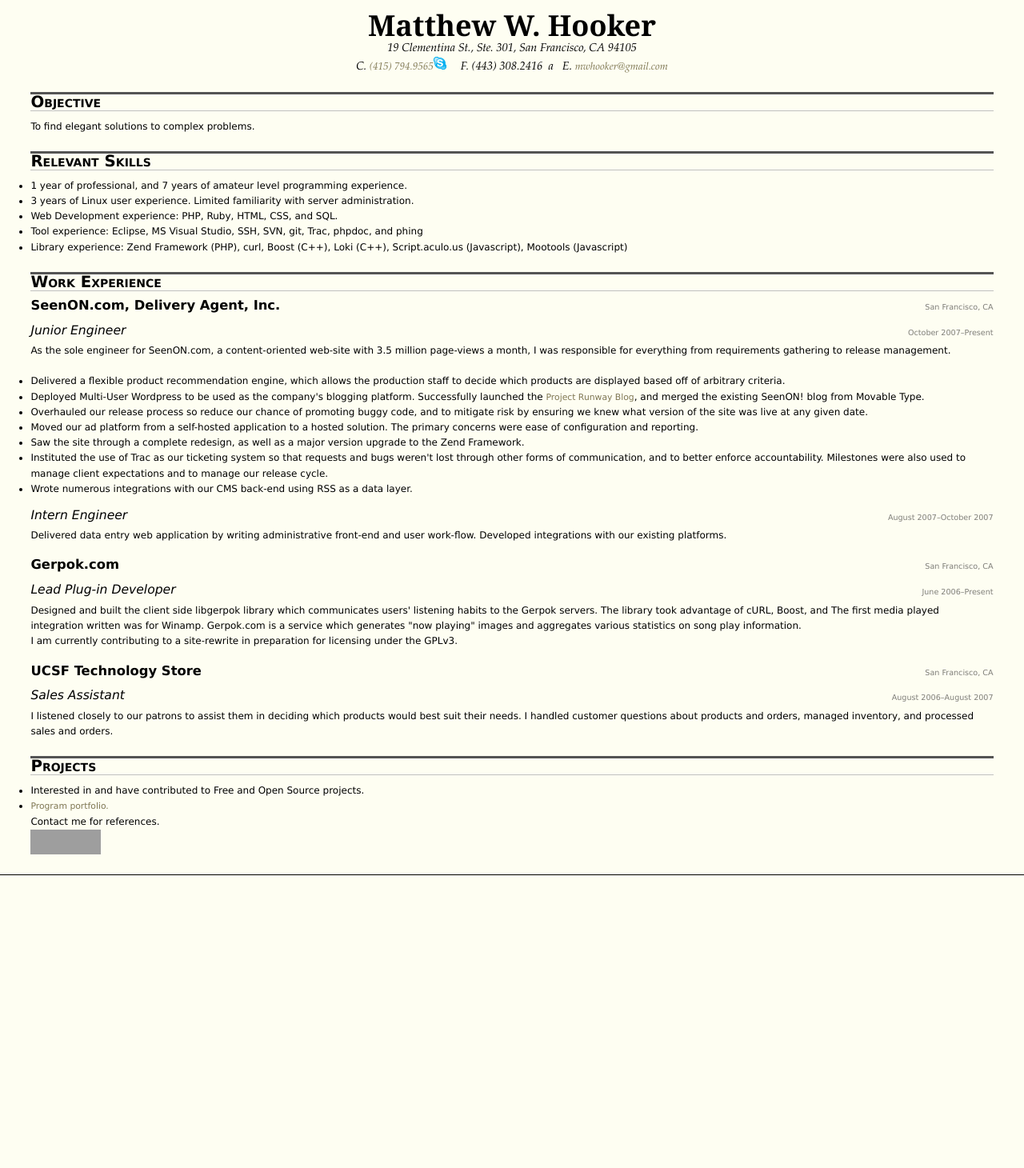
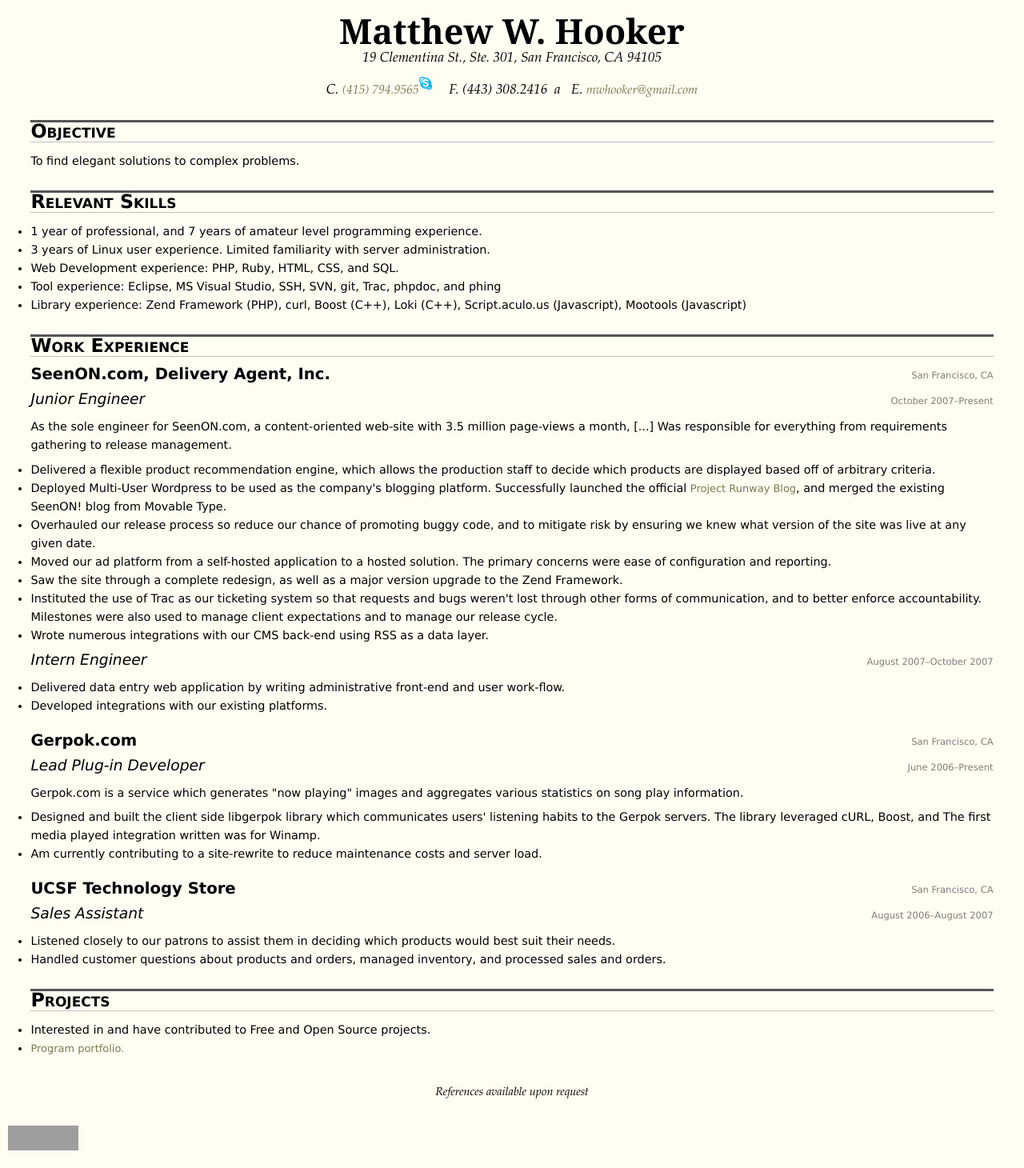
Before and after one commit to mwhooker/mwhooker.net, a PHP site: page /resume.html in a window 1280 px wide. Shown: the whole page at 80% size. Before the commit the page ends 1094 px from the top, so only its background shows below. Run offline with PHP 8.4, Linux system fonts and the light colour scheme; some libraries are stand-ins or nearby versions; grey boxes are pictures that could not be loaded.

Commit message:
layout design work

```diff
--- a/resume.html
+++ b/resume.html
@@ -21,10 +21,12 @@
 
 
 <script type="text/javascript">
+//<!--
 window.addEvent('domready', function() {
 	var skypeJS = Asset.javascript(
 		'http://download.skype.com/share/skypebuttons/js/skypeCheck.js');
 	});
+//-->
 </script>
 
 <link rel="stylesheet" type="text/css" href="/styles/layout.css"
@@ -80,7 +82,7 @@ media="all" /> -->
 		<li>Library experience: Zend Framework (PHP), curl, Boost (C++), Loki (C++),
 		Script.aculo.us (Javascript), Mootools (Javascript)</li>
 		</ul>
-		</div>
+		</div> <!-- item -->
 
 		<div class="item">
 		<h2>Work Experience</h2>
@@ -95,42 +97,56 @@ media="all" /> -->
 		<div class="jobdetails">
 		<span class=" job_meta">October 2007–Present</span>
 		<h4>Junior Engineer</h4>
-			</div>
-			<div class="roledesc " id="roledesc-da">
-			<p>
-			As the sole engineer for SeenON.com, a content-oriented web-site with 3.5 million page-views a month,
-			I was responsible for everything from requirements gathering to release management.
+		</div> <!-- jobdetails -->
+		<div class="roledesc" id="roledesc-da">
+		<p class="x">
+			As the sole engineer for SeenON.com, a content-oriented web-site with 3.5 million
+			page-views a month, [...]
+			Was responsible for everything from requirements gathering to release management.
 		</p>
-			<!-- <li>I designed a robust and flexible architecture for
+		<!-- <li>Designed a robust and flexible architecture for
 		modules based off of requirements from our marketing team.</li> -->
 		<ul>
-			<li>Delivered a flexible product recommendation engine, which allows the production staff to
-			decide which products are displayed based off of arbitrary criteria.</li>
-			<li>Deployed Multi-User Wordpress to be used as the company's blogging platform. Successfully
-			launched the <a href="http://projectrunway.blog.seenon.com">Project Runway Blog</a>,
-			and merged the existing SeenON! blog from Movable Type.</li>
-			<li>Overhauled our release process so reduce our chance of promoting buggy code, and to mitigate risk by
-			ensuring we knew what version of the site was live at any given date.</li>
-			<li>Moved our ad platform from a self-hosted application to a hosted solution. The primary
-			concerns were ease of configuration and reporting.</li>
-			<li>Saw the site through a complete redesign, as well as a major version upgrade to the Zend Framework.</li>
-			<li>Instituted the use of Trac as our ticketing system so that requests and bugs weren't lost
-			through other forms of communication, and to better enforce accountability. Milestones were also
-			used to manage client expectations and to manage our release cycle.</li>
+		<li>Delivered a flexible product recommendation engine, which allows the
+			production staff to decide which products are displayed based off
+			of arbitrary criteria.</li>
+		<li>Deployed Multi-User Wordpress to be used as the company's blogging platform.
+			Successfully launched the official <a rel="nofollow" target="_none" href="http://projectrunway.blog.seenon.com">
+			Project Runway Blog</a>, and merged the existing SeenON! blog
+			from Movable Type.</li>
+		<li>Overhauled our release process so reduce our chance of promoting buggy code,
+			and to mitigate risk by ensuring we knew what version of the site was live at
+			any given date.</li>
+		<li>Moved our ad platform from a self-hosted application to a hosted solution.
+			The primary concerns were ease of configuration and reporting.</li>
+		<li>Saw the site through a complete redesign, as well as a major version upgrade
+			to the Zend Framework.</li>
+		<li>Instituted the use of Trac as our ticketing system so that
+			requests and bugs weren't lost through other forms of communication,
+			and to better enforce accountability. Milestones were also used to
+			manage client expectations and to manage our release cycle.</li>
 		<li>Wrote numerous integrations with our CMS back-end using RSS as a data layer.</li>
 		</ul>
-			</div>
+		</div> <!-- roledesc -->
 
 		<div class="jobdetails">
 		<span class=" job_meta">August 2007–October 2007 </span>
 		<h4>Intern Engineer</h4>
+		</div>
+		<div class="roledesc " id="roledesc-da-intern">
+		<ul>
+		<li>
+			Delivered data entry web application by writing administrative
+			front-end and user work-flow.
+		</li>
+		<li>
+			Developed integrations with our existing platforms.
+		</li>
+		</ul>
+		</div> <!-- roledesc -->
+		</div> <!-- jobdetails -->
+		</div> <!-- roles -->
 
-			</div>
-			<p class="roledesc " id="roledesc-da-intern">
-			Delivered data entry web application by writing administrative front-end and user work-flow.
-			Developed integrations with our existing platforms.</p>
-			</div>
-			</div>
 
 		<div class="jobitem">
 		<a name="gerpok"></a>
@@ -141,18 +157,27 @@ media="all" /> -->
 		<div class="jobdetails">
 		<span class=" job_meta">June 2006–Present</span>
 		<h4>Lead Plug-in Developer</h4>
-			</div>
+		</div> <!-- jobdetails -->
 
-			<p class="roledesc " id="roledesc-gerpok">
-			Designed and built the client side libgerpok library which communicates users' listening
-			habits to the Gerpok servers. The library took advantage of cURL, Boost, and
-			The first media played integration written was for Winamp.
+		<div class="roledesc " id="roledesc-gerpok">
+		<p>
 			Gerpok.com is a service which generates "now playing" images and
-			aggregates various statistics on song play information.<br />
-			I am currently contributing to a site-rewrite in preparation for
-			licensing under the GPLv3.</p>
-			</div>
-			</div>
+			aggregates various statistics on song play information.
+		</p>
+		<ul>
+		<li>
+			Designed and built the client side libgerpok library which communicates users'
+			listening habits to the Gerpok servers. The library leveraged
+			cURL, Boost, and The first media played integration written was for Winamp.
+		</li>
+		<li>
+			Am currently contributing to a site-rewrite to reduce maintenance
+			costs and server load.
+		</li>
+		</ul>
+		</div> <!-- roledesc -->
+		</div> <!-- roles -->
+		</div> <!-- jobitem -->
 
 
 		<div class="jobitem">
@@ -164,16 +189,20 @@ media="all" /> -->
 		<div class="jobdetails">
 		<span class=" job_meta">August 2006–August 2007</span>
 		<h4>Sales Assistant</h4>
-			</div>
+		</div> <!-- jobdetails -->
 
-			<p class="roledesc " id="roledesc-ucsf">
-			I listened closely to our patrons to assist them in deciding which products would best suit their needs.
-			I handled customer questions about products and orders, managed
-			inventory, and processed sales and orders.</p>
-			</div>
-			</div>
+		<div  class="roledesc " id="roledesc-ucsf">
+		<ul>
+		<li>Listened closely to our patrons to assist them in deciding which
+		products would best suit their needs.</li>
+		<li>Handled customer questions about products and orders, managed
+		inventory, and processed sales and orders.</li>
+		</ul>
+		</div> <!-- roledesc -->
+		</div> <!-- roles -->
+		</div> <!-- jobitem -->
 
-		</div>
+		</div> <!-- item -->
 
 		<div class="noprint item">
 		<h2>Projects</h2>
@@ -184,10 +213,13 @@ media="all" /> -->
 
 		<li><a href="portfolio.html">Program portfolio.</a></li>
 		</ul>
-
-		Contact me for references.
+		</div> <!-- item/noprint -->
 	</div>
-
+</div>
+<div id="footer">
+		<p class="alt center">
+			References available upon request
+		</p>
 		<p class="noprint">
 			<a href="http://validator.w3.org/check?uri=referer"><img
 				src="http://www.w3.org/Icons/valid-xhtml10"
@@ -203,8 +235,5 @@ media="all" /> -->
 		 -->
 </div>
 </div>
-<div id="footer">
-</div>
-</div>
 
 </body></html>
--- a/styles/global.css
+++ b/styles/global.css
@@ -9,7 +9,7 @@
 
 body { /*font-family: Georgia, "Times New Roman", Times, serif;*/
 	font-family: Verdana, Arial, Helvetica, sans-serif;
-	font-size: .5em;
+		font-size:12px;
 }
 
 a {
@@ -36,3 +36,11 @@ a:hover {
 .small {
 	font-size: .8em;
 }
+
+.center {
+	text-align: center;
+}
+
+img {
+	margin:10px 0 5px;
+}
--- a/styles/layout.css
+++ b/styles/layout.css
@@ -6,12 +6,8 @@ body {
     width:100%;
     min-width:600px;    /* Minimum width of layout - remove line if not required */
 						/* The min-width property does not work in old versions of Internet Explorer */
-
 }
 
-img {
-	margin:10px 0 5px;
-}
 /* Header styles */
 #header {
     clear:both;
@@ -46,7 +42,8 @@ img {
     clear:both;
     float:left;
     width:100%;
-	border-top:1px solid #000;
+    /*margin-top:5px;
+	border-top:1px solid #C0C0C0;*/
 }
 #footer p {
     padding:10px;
--- a/styles/print.css
+++ b/styles/print.css
@@ -1,3 +1,10 @@
+/*#title h1 {
+	font-size: 2em;
+}
+#title .subtitle {
+	font-size:0.8em;
+}
+*/
 body {
 	font-family: Georgia, "Times New Roman", Times, serif;
 	margin-left:1.2em;
@@ -5,10 +12,10 @@ body {
 
 
 .fullpage {
-	background-color:#000000;
+	background-color:#ffffff;
 }
 #header {
-	background-color:#000000;
+	background-color:#ffffff;
 }
 
 .noprint {
@@ -26,12 +33,12 @@ a {
 }
 
 a:visited {
-	color: #FFFFFF;
+	color: #000000;
 	text-decoration:none;
 }
 
 a:link {
-	color: #FFFFFF;
+	color: #000000;
 	text-decoration:none;
 }
 
--- a/styles/resume.css
+++ b/styles/resume.css
@@ -1,3 +1,11 @@
+/*
+TODO:
+1. merge back over trunk
+2. cut out white space on print at least
+3. read book
+4. edit text
+*/
+
 #header h1{
     padding:.4em 15px 0 15px;
     margin:0;
@@ -7,26 +15,26 @@
 .item h2 {
 	margin-bottom: 0.5em;
 	padding: 0px;
-	order-top: medium outset #000000;
+	border-top: medium outset #000000;
 	border-bottom: thin solid #C0C0C0;
 	font-variant: small-caps;
-	border-top: medium outset #000000;
 	font-size: 1.65em;
 }
 
 .item h3 {
-	margin: 0.25em 0px 0.25em 0px;
+	margin: 0.5em 0px 0.65em 0px;
 	font-size: 1.365em;
 }
 
 .jobitem h4 {
-	margin: 1em 0px .5em 0px;
+	margin: 0.5em 0px .7em 0px;
 	font-style: oblique;
 	font-weight: normal;
 }
 
-p {
-	margin: 0em;
+.item p {
+	margin: 0 0 0.5em 0;
+
 }
 
 img {
@@ -51,7 +59,7 @@ span.title_info {
 }
 
 .item,.jobitem {
-	margin: 0px 0px 0px 0px;
+	margin: 0px 0px 1.5em 0px;
 }
 
 .job_meta {
@@ -70,3 +78,7 @@ span.title_info {
 .jobitem {
 
 }
+
+.roledesc {
+	margin: 0 0 10px 0;
+}
--- a/styles/themes/eggshell.css
+++ b/styles/themes/eggshell.css
@@ -18,3 +18,6 @@ a:hover {
 #header {
 	background-color:#FEFEF2;
 }
+#footer {
+	background-color:#FEFEF2;
+s}
```
Lines whose indentation alone changed are shown as unchanged.
